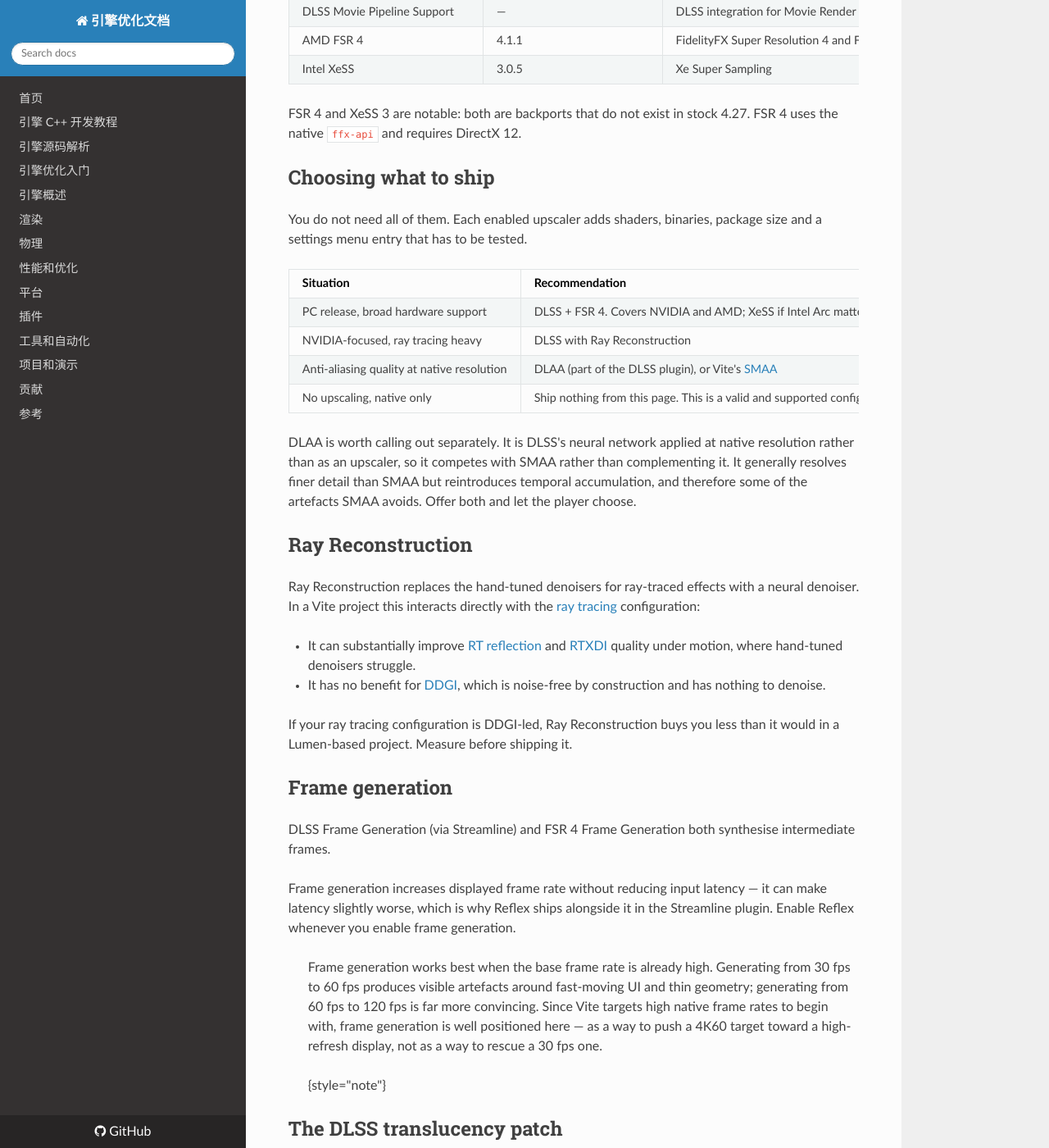
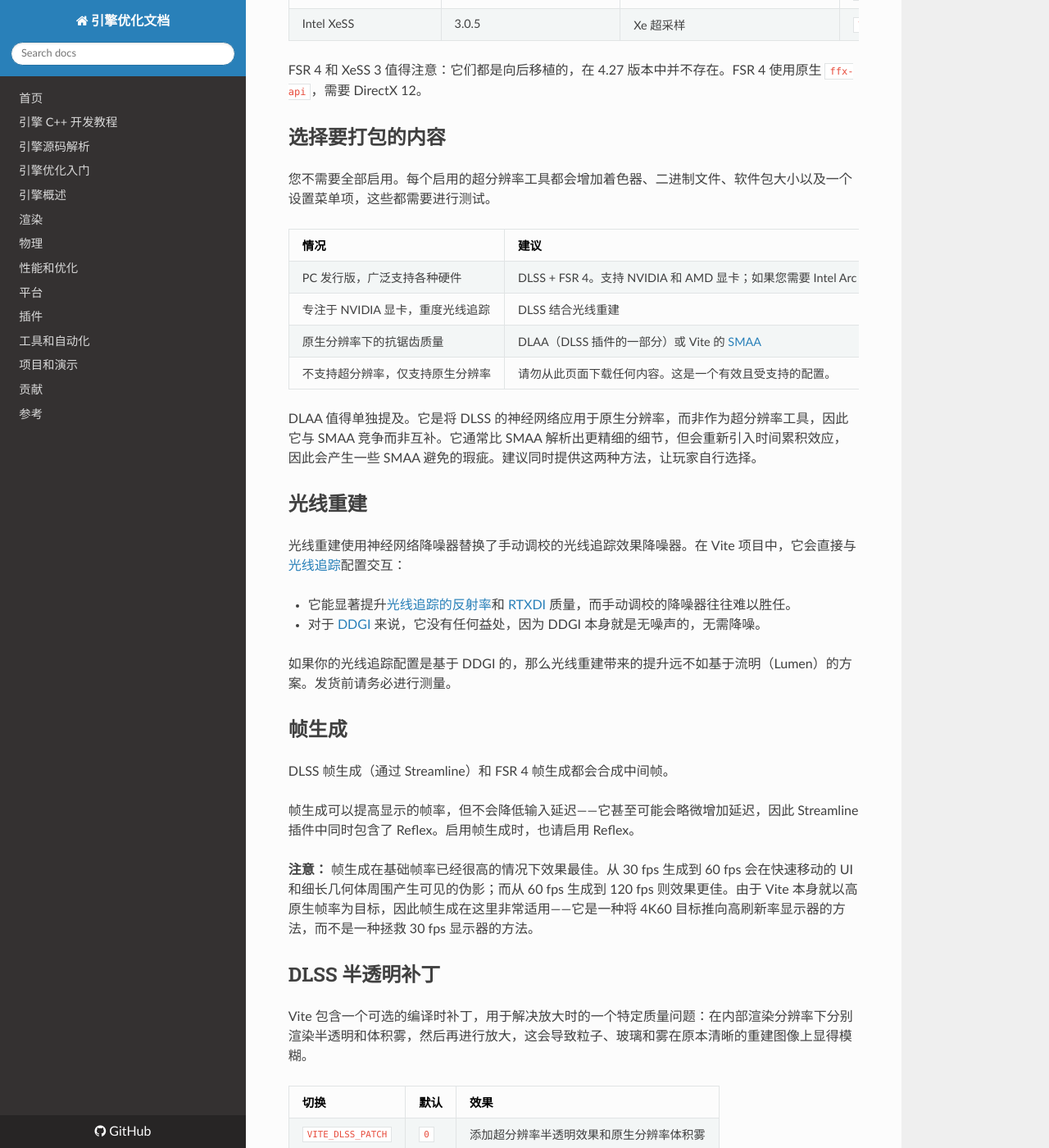
Before and after one commit to OpenHUTB/cpp, an MkDocs documentation site: the page built from docs/optimization/Rendering/Upscalers.md, in a window 1280 px wide and 1400 px high, scrolled down 827 px. Shown: the whole window at 82% size. Built offline with MkDocs 1.6.1, drawn with Linux system fonts in a browser that asks for light colours; nearby versions of some CDN libraries; a script that is not in the unit is left out; some of the changed text lies outside the part shown.

Commit message:
超分辨率和帧生成

```diff
--- a/docs/optimization/Rendering/Upscalers.md
+++ b/docs/optimization/Rendering/Upscalers.md
@@ -1,133 +1,106 @@
-# Upscalers and Frame Generation
+# 超分辨率和帧生成
 
-<tldr>
-<p>
-Vite bundles DLSS 4.5, DLSS Frame Generation, FSR2, FSR 4, XeSS 3, NIS &mdash;. They are <b>optional headroom</b>, not the rendering plan. Vite's
-<a href="../EngineOverview/Performance-Targets.md">performance targets</a> are met at native resolution without any of them.
-</p>
-</tldr>
+Vite 捆绑了 DLSS 4.5（深度学习超采样，Deep Learning Super Sampling）、DLSS 帧生成、FSR2、FSR 4、XeSS 3 和 NIS 等功能。这些功能是可选的额外性能，并非渲染方案的核心。即使不启用任何这些功能，Vite 也能在原生分辨率下达到其[性能目标](../EngineOverview/Performance-Targets.md)。
+请查看 [UpscalerTest 示例项目](https://github.com/ViteStudio-Tech/ueVite-UpscalerTest)。
 
-Check out the [UpscalerTest Sample project](https://github.com/ViteStudio-Tech/ueVite-UpscalerTest)
+虚幻 5 将超分辨率视为强制性功能：其渲染器的设计理念是先以部分输出分辨率进行渲染，然后重建剩余部分。Vite 则采取相反的做法。其目标是原生分辨率，而超分辨率功能仅供希望将性能提升空间用于其他用途的用户使用。
 
-Unreal Engine 5 treats upscaling as mandatory: the renderer is designed around rendering at a fraction of
-output resolution and reconstructing the rest. Vite takes the opposite position. The targets are native, and
-upscalers are available for users who want to spend the headroom on something else.
+这种区别会影响您使用此页面上插件的方式。如果您的项目只有在启用 DLSS Performance 后才能达到帧目标，则说明项目超出了预算——请先解决这个问题，然后再提供超分辨率选项。
 
-That distinction changes how you should use the plugins on this page. If your project only hits its frame
-target with DLSS Performance enabled, the project is over budget &mdash; fix that first, then offer
-upscaling as an option on top.
 
-## Bundled plugins
+## 已捆绑的插件
 
-All of these ship in the engine repository under `Engine/Plugins/Runtime`. None are enabled by default;
-enable the ones your project offers from **Edit > Plugins**.
+所有这些插件都位于引擎仓库的 `Engine/Plugins/Runtime` 目录下。默认情况下均未启用；请在 **编辑（Edit）> 插件（Plugins）** 中启用您的项目提供的插件。
 
-| Plugin | Version | What it provides | Location |
+
+| 插件 | 版本 | 功能 | 位置 |
 |---|---|---|---|
-| NVIDIA DLSS | 8.7.0-NGX310.7.0 (DLSS 4.5) | Super Resolution, Ray Reconstruction, DLAA | `Nvidia/DLSS` |
-| NVIDIA DLSS Frame Generation | 1.3.0-SL2.4.0 (Streamline) | Frame Generation and Reflex | `Nvidia/Streamline` |
-| NVIDIA DeepDVC | Streamline | Deep-learning dynamic vibrance | `Nvidia/StreamlineDeepDVC` |
-| NVIDIA NIS | &mdash; | Image Scaling, spatial upscaling and sharpening | `Nvidia/NIS` |
-| DLSS Movie Pipeline Support | &mdash; | DLSS integration for Movie Render Queue | `Nvidia/DLSSMoviePipelineSupport` |
-| AMD FSR 4 | 4.1.1 | FidelityFX Super Resolution 4 and Frame Generation, DX12 | `VitePlugins/FSR4-427` |
-| Intel XeSS | 3.0.5 | Xe Super Sampling | `VitePlugins/XeSS_UE4.27_Plugin_v3.0.5` |
+| NVIDIA DLSS | 8.7.0-NGX310.7.0 (DLSS 4.5) | 超分辨率、光线重建、DLAA | `Nvidia/DLSS` |
+| NVIDIA DLSS 帧生成 | 1.3.0-SL2.4.0 (Streamline) | 帧生成和 Reflex | `Nvidia/Streamline` |
+| NVIDIA DeepDVC | Streamline | 深度学习动态增强 | `Nvidia/StreamlineDeepDVC` |
+| NVIDIA NIS | &mdash; | 图像缩放、空间放大和锐化 | `Nvidia/NIS` |
+| DLSS 影片渲染管线支持 | &mdash; | DLSS 集成到影片渲染队列 | `Nvidia/DLSSMoviePipelineSupport` |
+| AMD FSR 4 | 4.1.1 | FidelityFX 超分辨率 4 和帧生成DX12 | `VitePlugins/FSR4-427` |
+| Intel XeSS | 3.0.5 | Xe 超采样 | `VitePlugins/XeSS_UE4.27_Plugin_v3.0.5` |
 
-FSR 4 and XeSS 3 are notable: both are backports that do not exist in stock 4.27. FSR 4 uses the native
-`ffx-api` and requires DirectX 12.
+FSR 4 和 XeSS 3 值得注意：它们都是向后移植的，在 4.27 版本中并不存在。FSR 4 使用原生 `ffx-api`，需要 DirectX 12。
 
-## Choosing what to ship
 
-You do not need all of them. Each enabled upscaler adds shaders, binaries, package size and a settings menu
-entry that has to be tested.
+## 选择要打包的内容
 
-| Situation | Recommendation |
+您不需要全部启用。每个启用的超分辨率工具都会增加着色器、二进制文件、软件包大小以及一个设置菜单项，这些都需要进行测试。
+
+
+| 情况 | 建议 |
 |---|---|
-| PC release, broad hardware support | DLSS + FSR 4. Covers NVIDIA and AMD; XeSS if Intel Arc matters to you. |
-| NVIDIA-focused, ray tracing heavy | DLSS with Ray Reconstruction |
-| Anti-aliasing quality at native resolution | DLAA (part of the DLSS plugin), or Vite's [SMAA](./Anti-Aliasing.md) |
-| No upscaling, native only | Ship nothing from this page. This is a valid and supported configuration. |
+| PC 发行版，广泛支持各种硬件 | DLSS + FSR 4。支持 NVIDIA 和 AMD 显卡；如果您需要 Intel Arc 功能，则支持 XeSS。 |
+| 专注于 NVIDIA 显卡，重度光线追踪 | DLSS 结合光线重建 |
+| 原生分辨率下的抗锯齿质量 | DLAA（DLSS 插件的一部分）或 Vite 的 [SMAA](./Anti-Aliasing.md) |
+| 不支持超分辨率，仅支持原生分辨率 | 请勿从此页面下载任何内容。这是一个有效且受支持的配置。 |
 
-DLAA is worth calling out separately. It is DLSS's neural network applied at native resolution rather than
-as an upscaler, so it competes with SMAA rather than complementing it. It generally resolves finer detail
-than SMAA but reintroduces temporal accumulation, and therefore some of the artefacts SMAA avoids. Offer
-both and let the player choose.
+DLAA 值得单独提及。它是将 DLSS 的神经网络应用于原生分辨率，而非作为超分辨率工具，因此它与 SMAA 竞争而非互补。它通常比 SMAA 解析出更精细的细节，但会重新引入时间累积效应，因此会产生一些 SMAA 避免的瑕疵。建议同时提供这两种方法，让玩家自行选择。
 
-## Ray Reconstruction
 
-Ray Reconstruction replaces the hand-tuned denoisers for ray-traced effects with a neural denoiser. In a
-Vite project this interacts directly with the [ray tracing](./Ray-Tracing.md) configuration:
+## 光线重建
 
-- It can substantially improve [RT reflection](./RT-Reflections.md) and [RTXDI](./RTXDI.md) quality under
-  motion, where hand-tuned denoisers struggle.
-- It has no benefit for [DDGI](./DDGI-Dynamic.md), which is noise-free by construction and has nothing to
-  denoise.
+光线重建使用神经网络降噪器替换了手动调校的光线追踪效果降噪器。在 Vite 项目中，它会直接与[光线追踪](./Ray-Tracing.md)配置交互：
 
-If your ray tracing configuration is DDGI-led, Ray Reconstruction buys you less than it would in a
-Lumen-based project. Measure before shipping it.
 
-## Frame generation
 
-DLSS Frame Generation (via Streamline) and FSR 4 Frame Generation both synthesise intermediate frames.
+- 它能显著提升[光线追踪的反射率](./RT-Reflections.md)和 [RTXDI](./RTXDI.md) 质量，而手动调校的降噪器往往难以胜任。
+- 对于 [DDGI](./DDGI-Dynamic.md) 来说，它没有任何益处，因为 DDGI 本身就是无噪声的，无需降噪。
 
-Frame generation increases displayed frame rate without reducing input latency &mdash; it can make latency
-slightly worse, which is why Reflex ships alongside it in the Streamline plugin. Enable Reflex whenever you
-enable frame generation.
+如果你的光线追踪配置是基于 DDGI 的，那么光线重建带来的提升远不如基于流明（Lumen）的方案。发货前请务必进行测量。
 
-> Frame generation works best when the base frame rate is already high. Generating from 30&nbsp;fps to
-> 60&nbsp;fps produces visible artefacts around fast-moving UI and thin geometry; generating from
-> 60&nbsp;fps to 120&nbsp;fps is far more convincing. Since Vite targets high native frame rates to begin
-> with, frame generation is well positioned here &mdash; as a way to push a 4K60 target toward a
-> high-refresh display, not as a way to rescue a 30&nbsp;fps one.
->
-{style="note"}
 
-## The DLSS translucency patch
+## 帧生成
 
-Vite includes an optional compile-time patch that addresses a specific quality problem with upscaling:
-separate translucency and volumetric fog rendering at the internal render resolution and then being
-upscaled, which softens particles, glass and fog against an otherwise sharp reconstructed image.
+DLSS 帧生成（通过 Streamline）和 FSR 4 帧生成都会合成中间帧。
 
-| Switch | Default | Effect |
+帧生成可以提高显示的帧率，但不会降低输入延迟——它甚至可能会略微增加延迟，因此 Streamline 插件中同时包含了 Reflex。启用帧生成时，也请启用 Reflex。
+
+**注意：** 帧生成在基础帧率已经很高的情况下效果最佳。从 30 fps 生成到 60 fps 会在快速移动的 UI 和细长几何体周围产生可见的伪影；而从 60 fps 生成到 120 fps 则效果更佳。由于 Vite 本身就以高原生帧率为目标，因此帧生成在这里非常适用——它是一种将 4K60 目标推向高刷新率显示器的方法，而不是一种拯救 30 fps 显示器的方法。
+
+
+## DLSS 半透明补丁
+
+Vite 包含一个可选的编译时补丁，用于解决放大时的一个特定质量问题：在内部渲染分辨率下分别渲染半透明和体积雾，然后再进行放大，这会导致粒子、玻璃和雾在原本清晰的重建图像上显得模糊。
+
+
+| 切换 | 默认 | 效果 |
 |---|---|---|
-| `VITE_DLSS_PATCH` | `0` | Adds upscaled-resolution translucency passes and native-resolution volumetric fog |
+| `VITE_DLSS_PATCH` | `0` | 添加超分辨率半透明效果和原生分辨率体积雾 |
 
-When enabled, the renderer gains two additional translucency passes,
-`TranslucencyAfterDOFUpscaledRT` and `TranslucencyAfterDOFModulateUpscaledRT`, which render selected
-translucent primitives at output resolution after upscaling. Primitives opt in through the
-`bRenderInTranslucencyUpscaledRTPass` relevance flag, and the passes are only used when a temporal upscaler
-is actually active.
+启用后，渲染器将获得两个额外的半透明渲染通道：`TranslucencyAfterDOFUpscaledRT` 和 `TranslucencyAfterDOFModulateUpscaledRT`。这两个通道会在放大后以输出分辨率渲染选定的半透明图元。图元可以通过 `bRenderInTranslucencyUpscaledRTPass` 相关标志选择是否启用这些通道，并且这些通道仅在时间放大器实际处于活动状态时才会使用。
 
-It also adds:
 
-| CVar | Default | Effect |
+此外，它还添加了：
+
+| CVar | 默认值 | 效果 |
 |---|---|---|
-| `r.VolumetricFog.UseUpScaledSizeVolumetricFog` | `0` | Computes the volumetric fog grid from the output resolution rather than the internal render resolution |
+| `r.VolumetricFog.UseUpScaledSizeVolumetricFog` | `0` | 使用输出分辨率而非内部渲染分辨率计算体积雾网格。 |
 
-The switch is defined in `Engine/Source/Runtime/Core/Public/Misc/CoreDefines.h` and defaults to off, since
-it costs frame time and only matters for projects that ship with upscaling enabled. See
-[Compile-Time Switches](../Performance/Compile-Time-Switches.md) for how to change it.
+该开关定义在 [Engine/Source/Runtime/Core/Public/Misc/CoreDefines.h](https://github.com/OpenHUTB/engine/blob/hutb/Engine/Source/Runtime/Core/Public/Misc/CoreDefines.h) 中，默认关闭，因为它会消耗帧时间，并且仅对启用了超分辨率的项目有效。有关如何更改它，请参阅[编译时开关](../Performance/Compile-Time-Switches.md)。
 
-## Enabling an upscaler
 
-<procedure title="Add DLSS to a project" id="enable-dlss">
-    <step>Open <b>Edit &gt; Plugins</b>, find <b>NVIDIA DLSS Super Resolution/Ray Reconstruction/DLAA</b>, enable it and restart the editor.</step>
-    <step>For frame generation, also enable <b>NVIDIA DLSS Frame Generation</b>.</step>
-    <step>
-        Query support at runtime through the DLSS Blueprint library before exposing the option in your
-        settings menu. Hardware and driver support vary, and an option that silently does nothing is worse
-        than no option.
-    </step>
-    <step>Expose quality mode as a player setting rather than forcing one. Include an off state.</step>
-    <step>
-        Test the interaction with your <a href="./Anti-Aliasing.md">anti-aliasing</a> setting. DLSS replaces
-        the anti-aliasing pass; leaving SMAA enabled alongside it wastes frame time.
-    </step>
-</procedure>
+## 启用超分辨率
 
-## See also
+### 将 DLSS 添加到项目
 
-- [Anti-Aliasing](./Anti-Aliasing.md)
-- [Performance Targets](../EngineOverview/Performance-Targets.md)
-- [Ray Tracing](./Ray-Tracing.md)
-- [Bundled Plugins](../Plugins/Bundled-Plugins.md)
-- [Compile-Time Switches](../Performance/Compile-Time-Switches.md)
+1. 打开**编辑（Edit）> 插件（Plugins）**，找到 **NVIDIA DLSS 超分辨率/光线重建/DLAA（NVIDIA DLSS Super Resolution/Ray Reconstruction/DLAA）**，启用它并重启编辑器。
+
+2. 对于帧生成，也请启用 **NVIDIA DLSS 帧生成（NVIDIA DLSS Frame Generation）**。
+
+3. 在设置菜单中显示该选项之前，请先通过 DLSS 蓝图库在运行时查询其支持情况。硬件和驱动程序的支持情况各不相同，一个默默无闻的选项还不如没有选项。
+
+4. 将质量模式作为玩家设置公开，而不是强制启用。包含一个关闭状态。
+
+5. 测试与[抗锯齿](./Anti-Aliasing.md)设置的交互。DLSS 会替换抗锯齿通道；同时启用 SMAA 会浪费帧时间。
+
+## 另请参阅
+
+- [抗锯齿](./Anti-Aliasing.md)
+- [性能目标](../EngineOverview/Performance-Targets.md)
+- [光线追踪](./Ray-Tracing.md)
+- [已捆绑的插件](../Plugins/Bundled-Plugins.md)
+- [编译时开关](../Performance/Compile-Time-Switches.md)
--- a/mkdocs.yml
+++ b/mkdocs.yml
@@ -31,6 +31,7 @@
   - https://cdnjs.cloudflare.com/ajax/libs/underscore.js/1.8.3/underscore-min.js
   - https://cdnjs.cloudflare.com/ajax/libs/js-sequence-diagrams/1.0.6/sequence-diagram-min.js
   - https://cdnjs.cloudflare.com/ajax/libs/flowchart/1.6.5/flowchart.min.js
+  - https://pagead2.googlesyndication.com/pagead/js/adsbygoogle.js?client=ca-pub-2777080357724781
   - js/umlconvert.js
 
 plugins:
```
Also changed, not shown: docs/index.md (+10 -6 lines).
